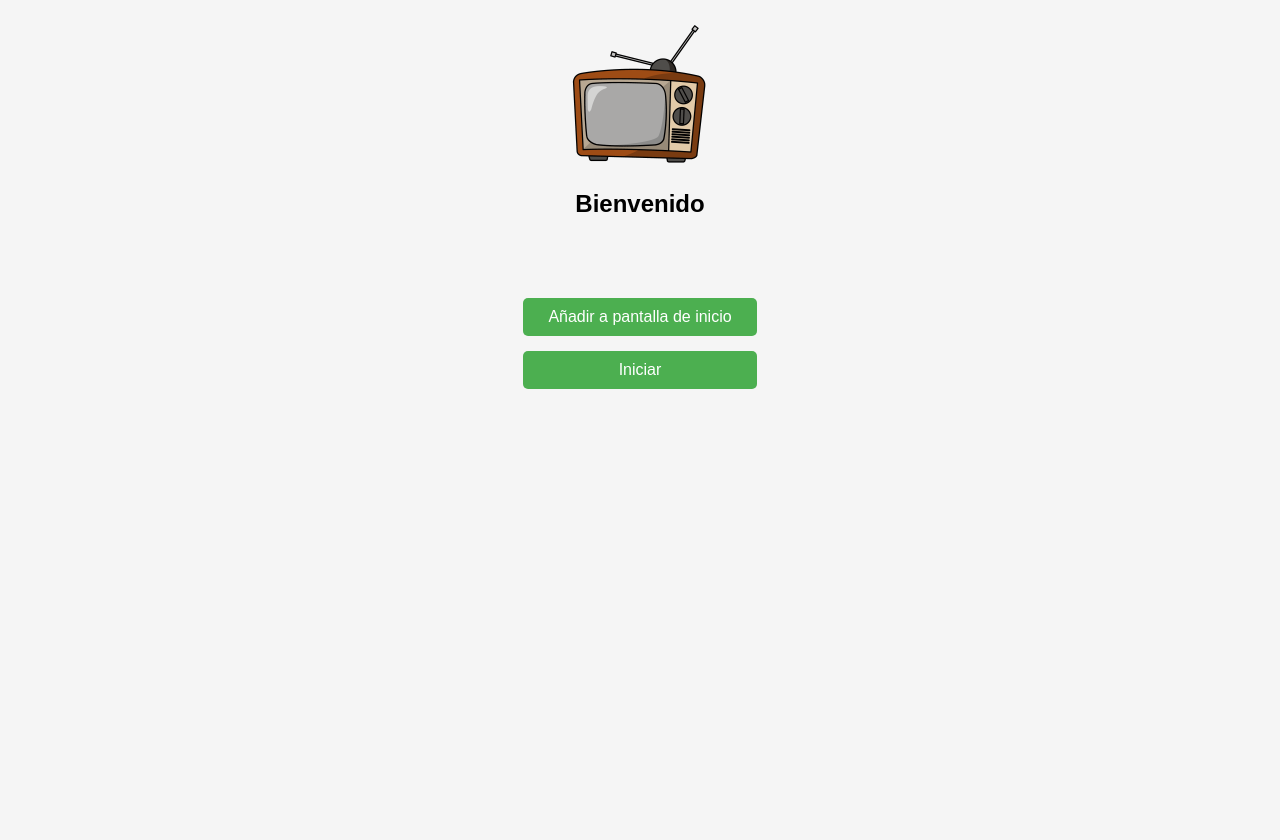
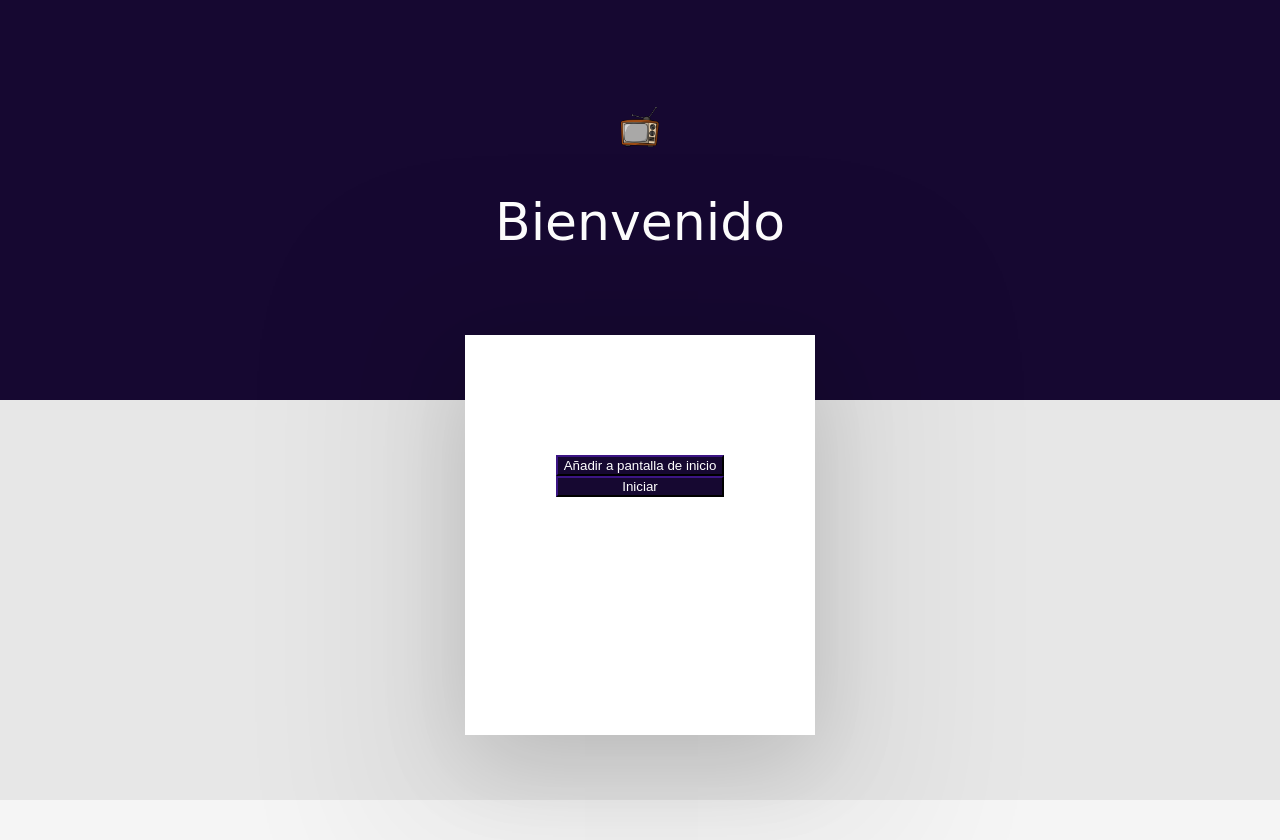
Before and after one commit to nawelfc/tvlibre, a plain HTML site: page index.html in a window 1280 px wide. Before the commit the page ends 800 px from the top, so only its background shows below. Drawn offline with Linux system fonts and the light colour scheme.

Commit message:
Update index.html

```diff
--- a/index.html
+++ b/index.html
@@ -22,10 +22,10 @@
 
         </div>
         <div style="margin-top: 30px;display: inline-grid;">
-            <button id="btn" style="padding: 10px 25px;font-size: 16px;background: #4CAF50;color: #fff;border: none;border-radius: 5px;cursor: pointer;margin-bottom: 15px;">
+            <button id="btn" class="btn-primary">
               Añadir a pantalla de inicio
             </button>
-            <button onclick="window.location.href='https://televisionlibre.ct.ws'" style="padding: 10px 25px;font-size: 16px;background: #4CAF50;color: #fff;border: none;border-radius: 5px;cursor: pointer;margin-bottom: 15px;">
+            <button class="btn-primary" onclick="window.location.href='https://televisionlibre.ct.ws'" >
                 Iniciar
             </button>
         </div>
@@ -38,4 +38,86 @@
         alert('Para añadir esta web a la pantalla de inicio, abre el menú del navegador y selecciona "Añadir a la pantalla de inicio"');
     });
 </script>
+    <style>
+        .material-half-bg {
+            height: 100vh;
+            background-color: #e7e7e7;
+            position: fixed;
+            top: 0;
+            left: 0;
+            right: 0;
+            bottom: 0;
+            z-index: -1;
+        }
+
+        .material-half-bg .cover {
+    background-color: #160831;
+    height: 50vh;
+}
+        .login-content {
+    display: -webkit-box;
+    display: -ms-flexbox;
+    display: flex
+;
+    -webkit-box-orient: vertical;
+    -webkit-box-direction: normal;
+    -ms-flex-direction: column;
+    flex-direction: column;
+    -webkit-box-align: center;
+    -ms-flex-align: center;
+    align-items: center;
+    -webkit-box-pack: center;
+    -ms-flex-pack: center;
+    justify-content: center;
+    min-height: 100vh;
+}
+        .login-content .logo {
+    margin-bottom: 40px;
+    font-family: cursive;
+    color: #fff;
+    text-align: center;
+}
+
+        img {
+    vertical-align: middle;
+    border-style: none;
+    width: 20%;
+}
+        .login-content .logo h1 {
+    font-size: 52px;
+    font-weight: 400;
+}
+        .login-content .login-box {
+    position: relative;
+    min-width: 350px;
+    min-height: 400px;
+    background-color: #fff;
+    -webkit-box-shadow: 0px 29px 147.5px 102.5px rgba(0, 0, 0, 0.05), 0px 29px 95px 0px rgba(0, 0, 0, 0.16);
+    box-shadow: 0px 29px 147.5px 102.5px rgba(0, 0, 0, 0.05), 0px 29px 95px 0px rgba(0, 0, 0, 0.16);
+    -webkit-perspective: 800px;
+    perspective: 800px;
+    -webkit-transition: all 0.5s ease-in-out;
+    -o-transition: all 0.5s ease-in-out;
+    transition: all 0.5s ease-in-out;
+}
+
+        .login-content .login-box .login-form, .login-content .login-box .forget-form {
+    position: absolute;
+    top: 0;
+    bottom: 0;
+    left: 0;
+    right: 0;
+    padding: 40px;
+    backface-visibility: hidden;
+    -webkit-backface-visibility: hidden;
+    -webkit-transition: all 0.5s ease-in-out;
+    -o-transition: all 0.5s ease-in-out;
+    transition: all 0.5s ease-in-out;
+}
+        .btn-primary {
+    color: #FFF;
+    background-color: #160831;
+    border-color: #160831;
+}
+    </style>
 </html>
```
